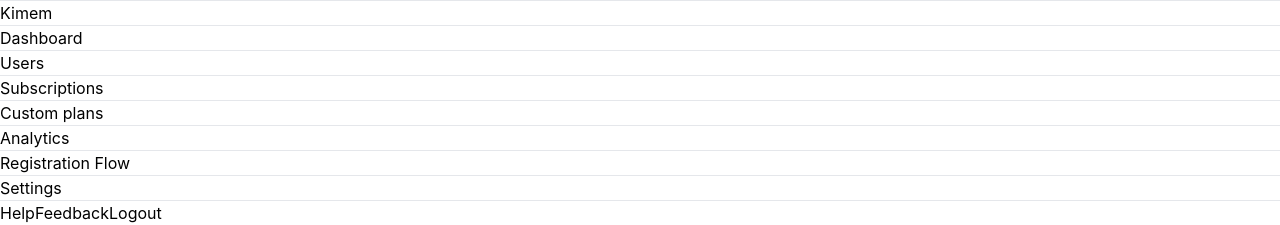
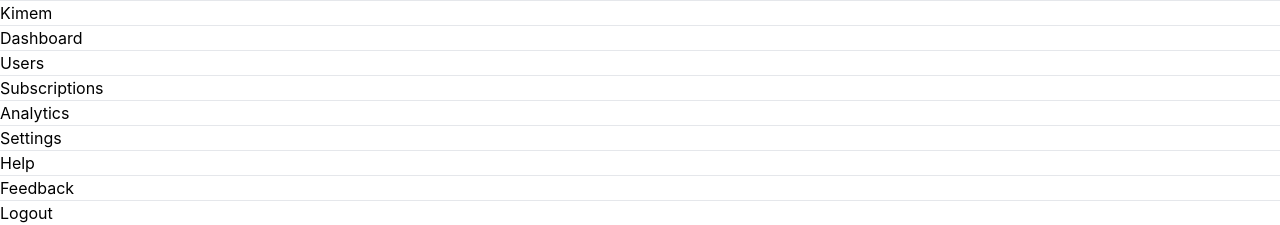
Before and after one commit to fikireab-m/Admin-Dashboard, a React (Vite) app: page /users in a window 1280 px wide. Shown: the top 225 px of the page. Built offline with nearby package versions, Linux system fonts and the light colour scheme.

Commit message:
some fix

```diff
--- a/src/components/Sidebar.tsx
+++ b/src/components/Sidebar.tsx
@@ -12,17 +12,10 @@
         url: "/plans"
     },
     {
-        menuTitle: "Custom plans",
-        url: "/plans/custom"
-    },
-    {
         menuTitle: "Analytics",
         url: "/analytics"
     },
-    {
-        menuTitle: "Registration Flow",
-        url: "/ui"
-    },
+
     {
         menuTitle: "Settings",
         url: ""
@@ -77,7 +70,7 @@
                                 <>
                                     <a
                                         key={index}
-                                        className="ml-2 py-3 p2-4 flex items-center w-full rounded-md transitions duration-150 hover:text-gray-800 hover:bg-purple-100 hover:scale-105"
+                                        className="ml-2 py-2 px-4 flex items-center w-full rounded-md transitions duration-150 hover:text-gray-800 hover:bg-purple-100 hover:scale-105"
                                         href={item.url}
                                     >
                                         <span className="text-md font-semibold text-gray-800 ">
```
